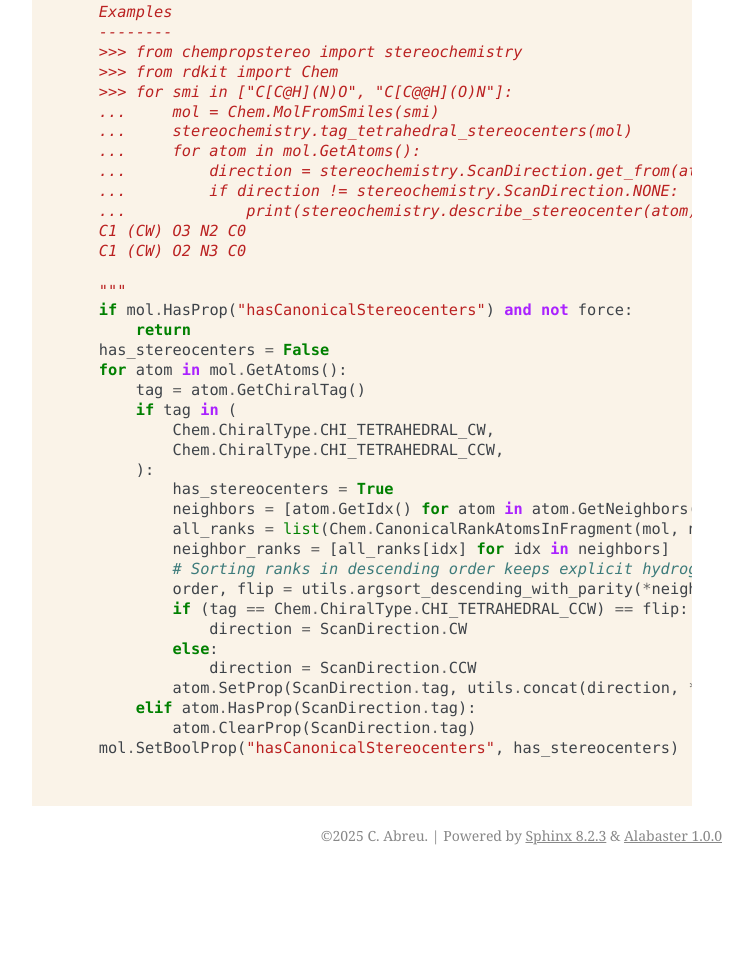
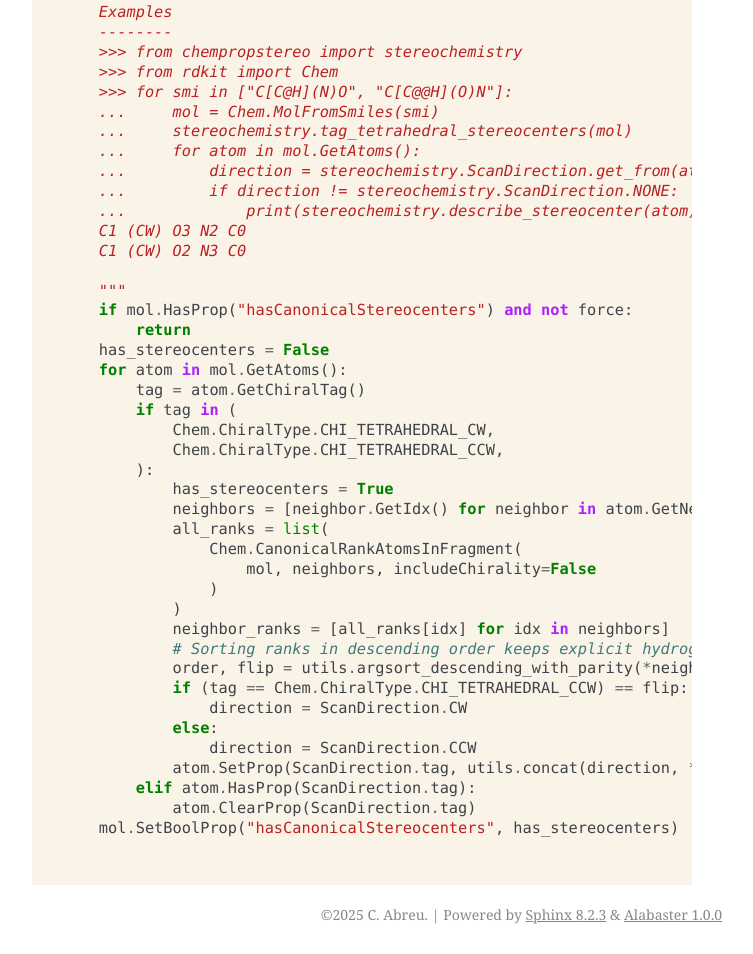
Before and after one commit to craabreu/chempropstereo, a plain HTML site: page docs/development/_modules/chempropstereo/stereochemistry/tetrahedral.html in a window 1280 px wide. Shown: the part 3776-4730 px from the top of the page, without its empty margins (388-1141 px from the left). Before the commit the page ends 4651 px from the top, so only its background shows below. Drawn offline with Linux system fonts and the light colour scheme.

Commit message:
Docs from refs/heads/main d536a6d10ba0a925e59eeb896aa0cf77bf42eab6

```diff
--- a/docs/development/_modules/chempropstereo/stereochemistry/tetrahedral.html
+++ b/docs/development/_modules/chempropstereo/stereochemistry/tetrahedral.html
@@ -238,8 +238,12 @@
             <span class="n">Chem</span><span class="o">.</span><span class="n">ChiralType</span><span class="o">.</span><span class="n">CHI_TETRAHEDRAL_CCW</span><span class="p">,</span>
         <span class="p">):</span>
             <span class="n">has_stereocenters</span> <span class="o">=</span> <span class="kc">True</span>
-            <span class="n">neighbors</span> <span class="o">=</span> <span class="p">[</span><span class="n">atom</span><span class="o">.</span><span class="n">GetIdx</span><span class="p">()</span> <span class="k">for</span> <span class="n">atom</span> <span class="ow">in</span> <span class="n">atom</span><span class="o">.</span><span class="n">GetNeighbors</span><span class="p">()]</span>
-            <span class="n">all_ranks</span> <span class="o">=</span> <span class="nb">list</span><span class="p">(</span><span class="n">Chem</span><span class="o">.</span><span class="n">CanonicalRankAtomsInFragment</span><span class="p">(</span><span class="n">mol</span><span class="p">,</span> <span class="n">neighbors</span><span class="p">))</span>
+            <span class="n">neighbors</span> <span class="o">=</span> <span class="p">[</span><span class="n">neighbor</span><span class="o">.</span><span class="n">GetIdx</span><span class="p">()</span> <span class="k">for</span> <span class="n">neighbor</span> <span class="ow">in</span> <span class="n">atom</span><span class="o">.</span><span class="n">GetNeighbors</span><span class="p">()]</span>
+            <span class="n">all_ranks</span> <span class="o">=</span> <span class="nb">list</span><span class="p">(</span>
+                <span class="n">Chem</span><span class="o">.</span><span class="n">CanonicalRankAtomsInFragment</span><span class="p">(</span>
+                    <span class="n">mol</span><span class="p">,</span> <span class="n">neighbors</span><span class="p">,</span> <span class="n">includeChirality</span><span class="o">=</span><span class="kc">False</span>
+                <span class="p">)</span>
+            <span class="p">)</span>
             <span class="n">neighbor_ranks</span> <span class="o">=</span> <span class="p">[</span><span class="n">all_ranks</span><span class="p">[</span><span class="n">idx</span><span class="p">]</span> <span class="k">for</span> <span class="n">idx</span> <span class="ow">in</span> <span class="n">neighbors</span><span class="p">]</span>
             <span class="c1"># Sorting ranks in descending order keeps explicit hydrogens at the end</span>
             <span class="n">order</span><span class="p">,</span> <span class="n">flip</span> <span class="o">=</span> <span class="n">utils</span><span class="o">.</span><span class="n">argsort_descending_with_parity</span><span class="p">(</span><span class="o">*</span><span class="n">neighbor_ranks</span><span class="p">)</span>
```
